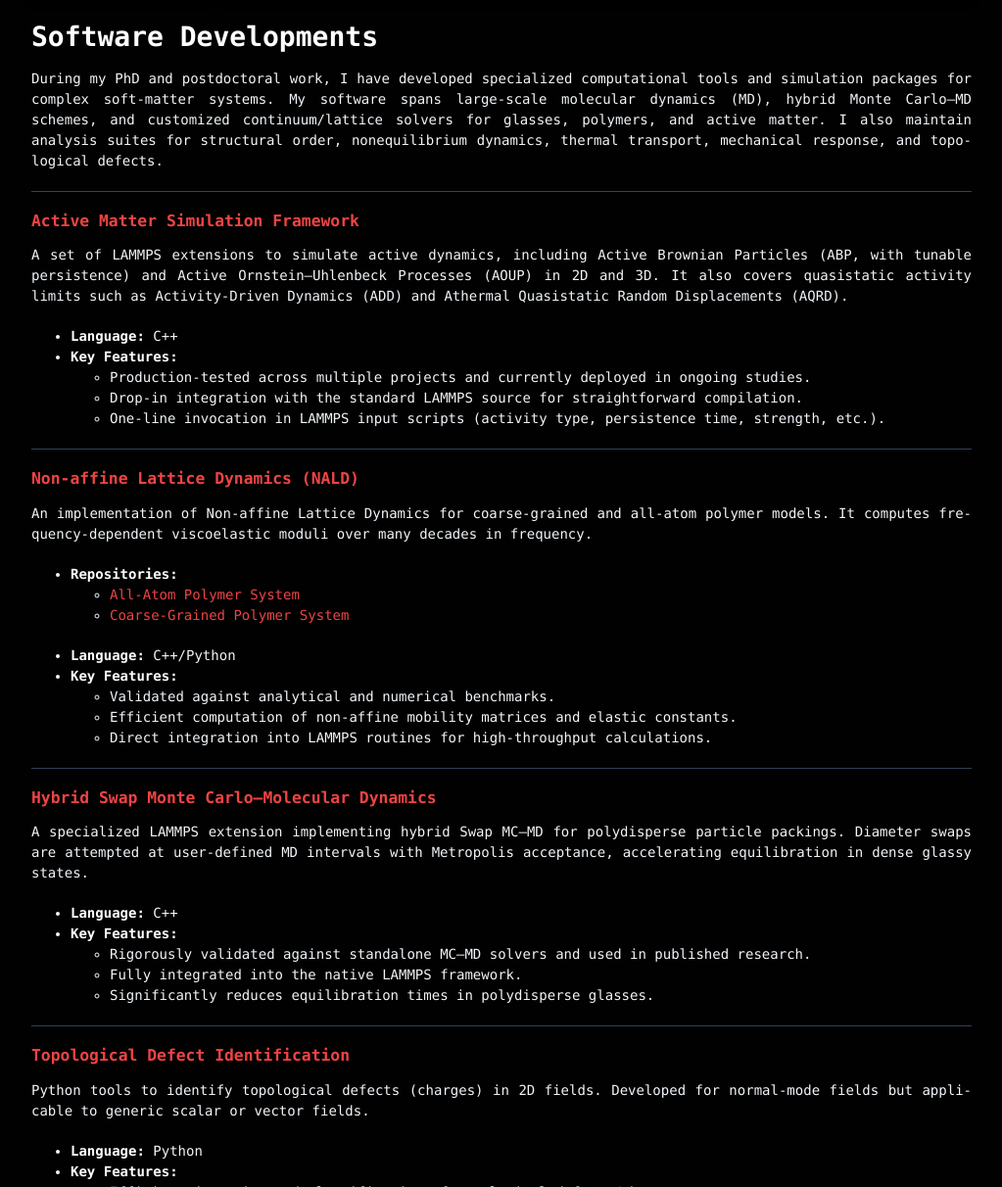
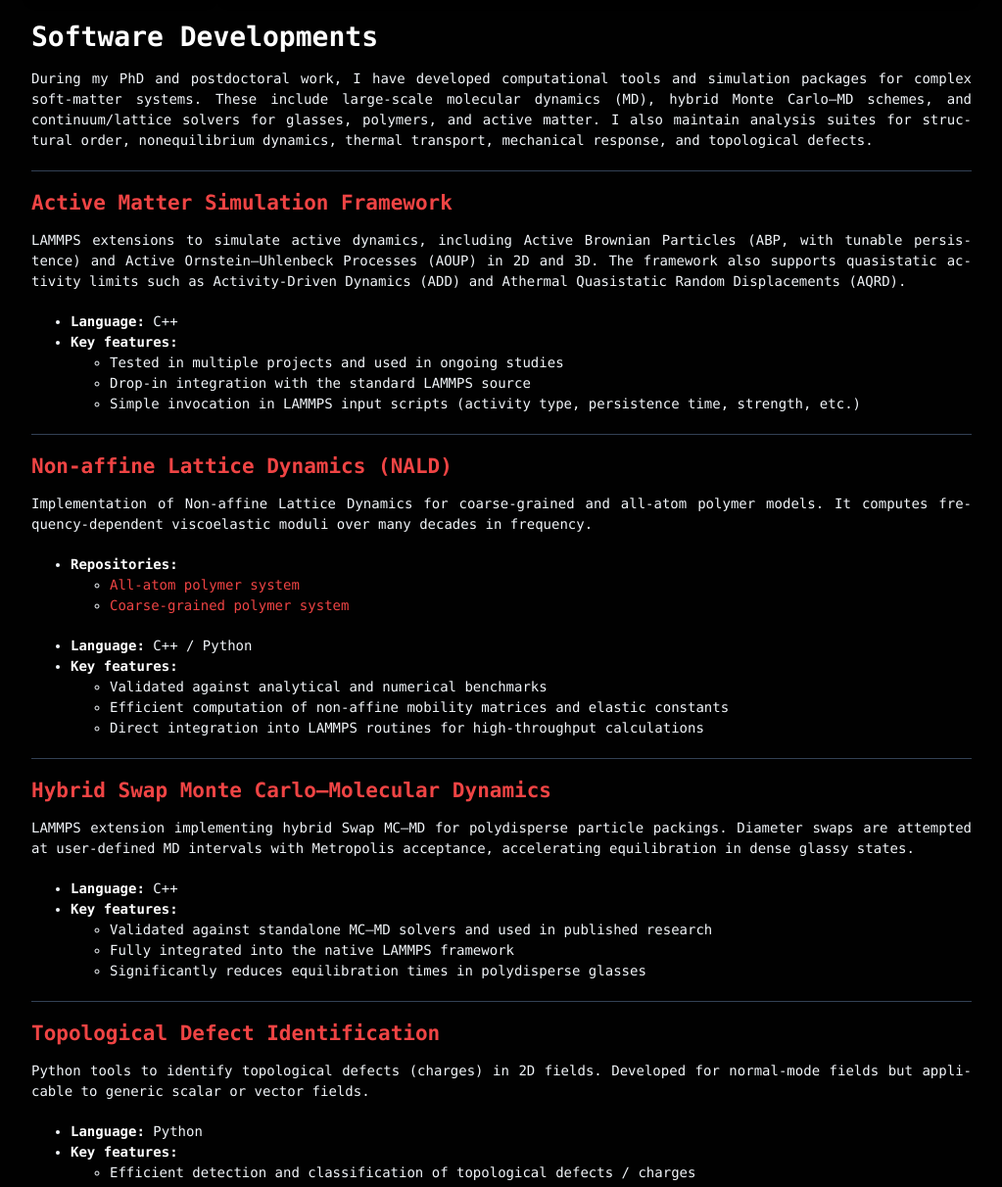
Before and after one commit to vinayphys/vinayphys.github.io, a Jekyll site: the page built from Software_development.md, in a window 1280 px wide and 1400 px high, scrolled down 297 px, cut to the strip 188-1400 px from the top of the window. Shown: the whole strip at 98% size, without its empty margins (128-1151 px from the left). Built offline with Jekyll 4.4.1, drawn with Linux system fonts in a browser that asks for light colours; a style sheet for code colours, icons or effects is not loaded; some of the changed text lies outside the part shown.

Commit message:
Update Software_development.md

```diff
--- a/Software_development.md
+++ b/Software_development.md
@@ -5,95 +5,103 @@ title: Software Developments
 
 # Software Developments
 
-During my PhD and postdoctoral work, I have developed specialized computational tools and simulation packages for complex soft-matter systems. My software spans large-scale molecular dynamics (MD), hybrid Monte Carlo–MD schemes, and customized continuum/lattice solvers for glasses, polymers, and active matter. I also maintain analysis suites for structural order, nonequilibrium dynamics, thermal transport, mechanical response, and topological defects.
+During my PhD and postdoctoral work, I have developed computational tools and simulation packages for complex soft-matter systems. These include large-scale molecular dynamics (MD), hybrid Monte Carlo–MD schemes, and continuum/lattice solvers for glasses, polymers, and active matter. I also maintain analysis suites for structural order, nonequilibrium dynamics, thermal transport, mechanical response, and topological defects.
 
 ---
 
-### Active Matter Simulation Framework
-A set of LAMMPS extensions to simulate active dynamics, including Active Brownian Particles (ABP, with tunable persistence) and Active Ornstein–Uhlenbeck Processes (AOUP) in 2D and 3D. It also covers quasistatic activity limits such as Activity-Driven Dynamics (ADD) and Athermal Quasistatic Random Displacements (AQRD).
+## Active Matter Simulation Framework
+
+LAMMPS extensions to simulate active dynamics, including Active Brownian Particles (ABP, with tunable persistence) and Active Ornstein–Uhlenbeck Processes (AOUP) in 2D and 3D. The framework also supports quasistatic activity limits such as Activity-Driven Dynamics (ADD) and Athermal Quasistatic Random Displacements (AQRD).
 
 - **Language:** C++
-- **Key Features:**
-  - Production-tested across multiple projects and currently deployed in ongoing studies.
-  - Drop-in integration with the standard LAMMPS source for straightforward compilation.
-  - One-line invocation in LAMMPS input scripts (activity type, persistence time, strength, etc.).
+- **Key features:**
+  - Tested in multiple projects and used in ongoing studies
+  - Drop-in integration with the standard LAMMPS source
+  - Simple invocation in LAMMPS input scripts (activity type, persistence time, strength, etc.)
 
 ---
 
-### Non-affine Lattice Dynamics (NALD)
-An implementation of Non-affine Lattice Dynamics for coarse-grained and all-atom polymer models. It computes frequency-dependent viscoelastic moduli over many decades in frequency.
+## Non-affine Lattice Dynamics (NALD)
+
+Implementation of Non-affine Lattice Dynamics for coarse-grained and all-atom polymer models. It computes frequency-dependent viscoelastic moduli over many decades in frequency.
 
 - **Repositories:**
-  - [All-Atom Polymer System](https://github.com/ZacconeAlessio/NALD_atomistic)
-  - [Coarse-Grained Polymer System](https://github.com/ZacconeAlessio/NALD_coarse-grained)
-- **Language:** C++/Python
-- **Key Features:**
-  - Validated against analytical and numerical benchmarks.
-  - Efficient computation of non-affine mobility matrices and elastic constants.
-  - Direct integration into LAMMPS routines for high-throughput calculations.
+  - [All-atom polymer system](https://github.com/ZacconeAlessio/NALD_atomistic)
+  - [Coarse-grained polymer system](https://github.com/ZacconeAlessio/NALD_coarse-grained)
+- **Language:** C++ / Python
+- **Key features:**
+  - Validated against analytical and numerical benchmarks
+  - Efficient computation of non-affine mobility matrices and elastic constants
+  - Direct integration into LAMMPS routines for high-throughput calculations
 
 ---
 
-### Hybrid Swap Monte Carlo–Molecular Dynamics
-A specialized LAMMPS extension implementing hybrid Swap MC–MD for polydisperse particle packings. Diameter swaps are attempted at user-defined MD intervals with Metropolis acceptance, accelerating equilibration in dense glassy states.
+## Hybrid Swap Monte Carlo–Molecular Dynamics
+
+LAMMPS extension implementing hybrid Swap MC–MD for polydisperse particle packings. Diameter swaps are attempted at user-defined MD intervals with Metropolis acceptance, accelerating equilibration in dense glassy states.
 
 - **Language:** C++
-- **Key Features:**
-  - Rigorously validated against standalone MC–MD solvers and used in published research.
-  - Fully integrated into the native LAMMPS framework.
-  - Significantly reduces equilibration times in polydisperse glasses.
+- **Key features:**
+  - Validated against standalone MC–MD solvers and used in published research
+  - Fully integrated into the native LAMMPS framework
+  - Significantly reduces equilibration times in polydisperse glasses
 
 ---
 
-### Topological Defect Identification
+## Topological Defect Identification
+
 Python tools to identify topological defects (charges) in 2D fields. Developed for normal-mode fields but applicable to generic scalar or vector fields.
 
 - **Language:** Python
-- **Key Features:**
-  - Efficient detection and classification of topological defects/charges.
-  - Multiscale coarse-graining to probe different length scales.
+- **Key features:**
+  - Efficient detection and classification of topological defects / charges
+  - Multiscale coarse-graining to probe different length scales
 
 ---
 
-### Custom Force Fields & Size Polydispersity in LAMMPS
-Custom pair styles and fixes in LAMMPS for arbitrary continuous size-polydispersity distributions and specialized pair potentials.
+## Custom Force Fields & Size Polydispersity in LAMMPS
+
+Custom pair styles and fixes in LAMMPS for continuous size-polydispersity distributions and specialized pair potentials.
 
 - **Language:** C++
-- **Key Features:**
-  - Production-tested and used in multiple peer-reviewed publications.
-  - Reads arbitrary particle-diameter distributions directly from external files.
-  - Supported pair potentials include Hertzian, inverse power law (IPL), and Lennard-Jones-like (e.g., LP) interactions.
+- **Key features:**
+  - Used in multiple peer-reviewed publications
+  - Reads particle-diameter distributions from external files
+  - Supported pair potentials include Hertzian, inverse power law (IPL), and Lennard-Jones-like interactions
 
 ---
 
-### Normal Mode Analysis & Vibrational Spectra
+## Normal Mode Analysis & Vibrational Spectra
+
 Algorithms for vibrational analysis in glassy and polymeric materials via explicit construction of the dynamical matrix (Hessian) and eigen-decomposition to obtain eigenfrequencies and eigenmodes.
 
 - **Languages:** C++, C, Python
-- **Key Features:**
-  - Efficient construction and storage of large sparse Hessians for arbitrary pair potentials.
-  - Diagonalization via LAPACK (full spectra) and Spectra with the Eigen headers (targeted partial spectra).
-  - Scales to millions of particles for short-range interactions (sparse Hessians) and up to ~20,000 particles for long-range/all-atom systems.
+- **Key features:**
+  - Efficient construction and storage of large sparse Hessians for arbitrary pair potentials
+  - Diagonalization via LAPACK (full spectra) and Spectra/Eigen (partial spectra)
+  - Scales to millions of particles for short-range interactions and to ~20,000 particles for long-range / all-atom systems
 
 ---
 
-### Analysis & Diagnostic Tools
-A comprehensive suite of parallelized post-processing scripts for simulation trajectories and experimental datasets.
+## Analysis & Diagnostic Tools
+
+Parallelized post-processing scripts for simulation trajectories and experimental datasets.
 
 - **Languages:** C++, Python
-- **Key Features:**
-  - **Structural order:** partial pair-correlation functions, static/dynamic structure factors, bond-orientational order parameters in 2D and 3D, spatial correlation functions, and cluster identification.
-  - **Dynamics:** mean-squared displacement, two- and four-point space–time correlations (van Hove functions, overlap parameters, intermediate scattering functions, etc), and non-affine displacement analysis (D2min) under sheared periodic boundaries.
-  - **Thermal response:** heat-flux; thermal conductivity.
-  - **Mechanics:** shear and bulk moduli via fluctuation formulas and stress–strain protocols; shear-band identification.
-  - **Scientific Visualization:** render and post-process trajectory data using tools like **OVITO**, **VMD**, and **Matplotlib**.
+- **Key features:**
+  - **Structural order:** pair-correlation functions, static/dynamic structure factors, bond-orientational order in 2D/3D, spatial correlation functions, cluster identification
+  - **Dynamics:** mean-squared displacement; two- and four-point space–time correlations (van Hove functions, overlap parameters, intermediate scattering functions); non-affine displacement analysis (D2min) under shear
+  - **Thermal response:** heat flux; thermal conductivity
+  - **Mechanics:** shear and bulk moduli via fluctuation formulas and stress–strain protocols; shear-band identification
+  - **Visualization:** trajectory rendering and post-processing using **OVITO**, **VMD**, and **Matplotlib**
 
 ---
 
-### High-Performance Computing (HPC) & Workflow Automation
-Automated pipelines for high-throughput computing across supercomputing clusters and distributed infrastructure.
+## High-Performance Computing (HPC) & Workflow Automation
 
-- **Languages:** Bash/Shell, Python
-- **Key Features:**
-  - Experience with SLURM, PBS, and HTCondor.
-  - Automated job submission, checkpointing, parameter sweeps, and data aggregation.
+Automated pipelines for high-throughput computing on supercomputing clusters and distributed infrastructure.
+
+- **Languages:** Bash / Shell, Python
+- **Key features:**
+  - Experience with SLURM, PBS, and HTCondor
+  - Automated job submission, checkpointing, parameter sweeps, and data aggregation
```
